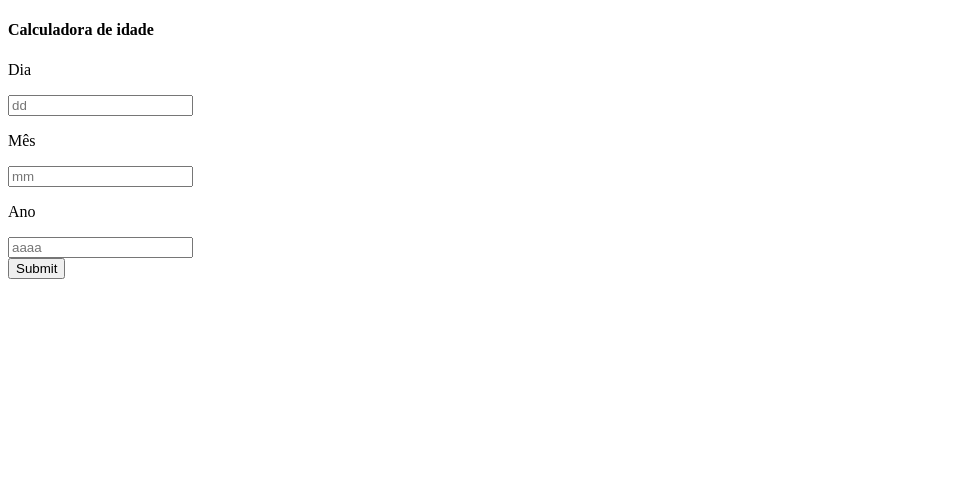
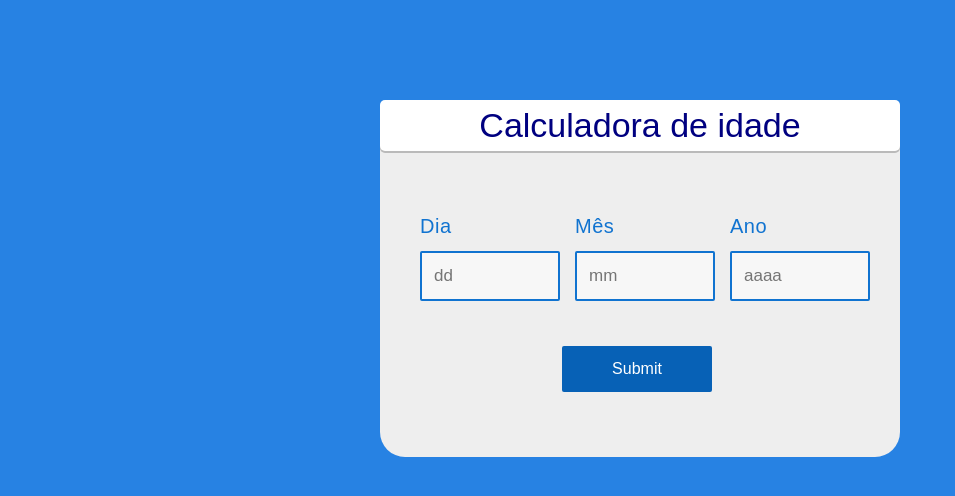
Before and after one commit to Viniciusdeab/ageCalculator, a plain HTML site: page index.html in a window 1280 px wide. Shown: the whole page, without its empty margins (0-955 px from the left). Drawn offline with Linux system fonts and the light colour scheme.

Commit message:
Estilização do conteudo da pagina

```diff
--- a/index.html
+++ b/index.html
@@ -4,6 +4,7 @@
     <meta charset="UTF-8">
     <meta http-equiv="X-UA-Compatible" content="IE=edge">
     <meta name="viewport" content="width=device-width, initial-scale=1.0">
+    <link rel="stylesheet" href="style.css">
     <title>Calculadora de idade</title>
 </head>
 <body>
--- /dev/null
+++ b/style.css
@@ -0,0 +1,112 @@
+* {
+    box-sizing: border-box;
+}
+
+body {
+    font-family: Arial, Helvetica, sans-serif;
+    background-color: #2782e3;
+    font-size: 15px;
+    line-height: 1.5;
+    padding: 0;
+    margin: 0;
+}
+
+.container {
+    width: 520px;
+    height: auto;
+    margin: 100px auto;
+    background-color: #eee;
+    border-radius: 25px;
+}
+
+.base {
+    width: 100%;
+    margin: 0;
+    overflow: hidden;
+    display: block;
+    float: none;
+}
+
+.block {
+    width: 135px;
+    padding: 5px 20px;
+    margin-left: 20px;
+    display: inline-block;
+    float: left;
+}
+
+.base h4 {
+    font-size: 26px;
+    text-align: center;
+    font-family: sans-serif;
+    font-weight: normal;
+    margin-top: 0px;
+    box-shadow: 0px 2px #bababa;
+    background: #FFF;
+    font-size: 34px;
+    color: navy;
+    border-radius: 5px;
+}
+
+.title {
+    font-size: 20px;
+    text-align: left;
+    font-family: sans-serif;
+    line-height: 0.5;
+    font-weight: normal;
+    letter-spacing: 0.5px;
+    word-spacing: 2.7px;
+    color: #1073d0;
+}
+
+input[type="text"] {
+    width: 140px;
+    margin: auto;
+    outline: none;
+    min-height: 50px;
+    border: 2px solid #1073d0;
+    padding: 12px;
+    background-color: #f7f7f7;
+    border-radius: 2px;
+    color: #1073d0;
+    font-size: 17px;
+}
+
+input[type="text"]:focus {
+    background-color: #ffffff;
+    border: 2px solid orange;
+    outline: none;
+}
+
+input[type="button"] {
+    width: 150px;
+    margin-left: 35%;
+    margin-top: 40px;
+    outline: none;
+    border: none;
+    border-radius: 2px;
+    background-color: #0761b6;
+    color: #ffffff;
+    padding: 14px 16px;
+    text-align: center;
+    font-size: 16px;
+}
+
+input[type="button"]:hover {
+    background-color: #003669;
+}
+
+#age {
+    display: block;
+    margin: 10px;
+    margin-top: 35px;
+    padding: 10px;
+    padding-bottom: 20px;
+    overflow: hidden;
+    font-family: verdana;
+    font-size: 23px;
+    font-weight: normal;
+    line-height: 1.5;
+    word-spacing: 2.7px;
+    color: navy;
+}
```
Also changed, not shown: stylec.css (deleted).
